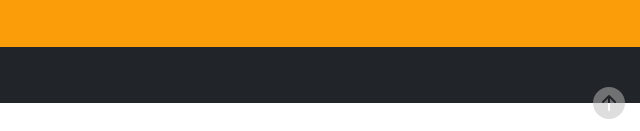
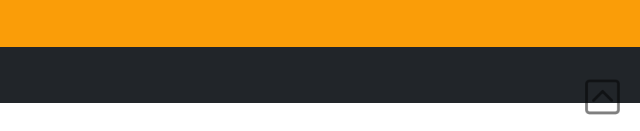
Before and after one commit to Federicofmv/Proyecto-Coder-House-Desarrollo-Web, a website: page index.html in a window 1280 px wide. Shown: the part 666-797 px from the top of the page, 640-1280 px from the left. Drawn offline with nearby package versions, Linux system fonts and the light colour scheme; a web font is replaced by a local one.

Commit message:
cambio de boton arriba

```diff
--- a/index.html
+++ b/index.html
@@ -331,9 +331,7 @@
             <div class="pieDeFooter">
               <p class="pieDeFooter__texto">Copyright © Todos los derechos reservados -- Federico Villarreal</p>
             </div>
-            <a id="Subir" href="#top"><svg xmlns="http://www.w3.org/2000/svg" width="32" height="32" fill="currentColor" class="bi bi-arrow-up-circle-fill" viewBox="0 0 16 16">
-              <path d="M16 8A8 8 0 1 0 0 8a8 8 0 0 0 16 0zm-7.5 3.5a.5.5 0 0 1-1 0V5.707L5.354 7.854a.5.5 0 1 1-.708-.708l3-3a.5.5 0 0 1 .708 0l3 3a.5.5 0 0 1-.708.708L8.5 5.707V11.5z"/>
-            </svg></a>
+            <a id="Subir" href="#top"><img class="Subir__imagen" src="/img/up-arrow.png" alt=""></a>
         </footer>
     <script src="https://cdn.jsdelivr.net/npm/bootstrap@5.1.1/dist/js/bootstrap.bundle.min.js" integrity="sha384-/bQdsTh/da6pkI1MST/rWKFNjaCP5gBSY4sEBT38Q/9RBh9AH40zEOg7Hlq2THRZ" crossorigin="anonymous"></script>
 
--- a/scss/_home.scss
+++ b/scss/_home.scss
@@ -283,14 +283,14 @@
         bottom: 0px;
         right: 0px;
         padding: 15px;
-        color: $color-gris;
-        opacity: 0.3;
-        transition: 0.4s;
+        color: black;
+        opacity: 0.5;
     }
-    #Subir:hover{
-        color: $color-gris;
-        opacity: 1;
+    .Subir__imagen {
+        height: 45px;
+        width: 45px;
     }
+
 
 
 }
@@ -564,13 +564,12 @@
         bottom: 0px;
         right: 0px;
         padding: 15px;
-        color: $color-gris;
+        color: black;
         opacity: 0.5;
-        transition: 0.4s;
     }
-    #Subir:hover{
-        color: $color-gris;
-        opacity: 1;
+    .Subir__imagen {
+        height: 45px;
+        width: 45px;
     }
 
 
@@ -856,12 +855,11 @@
         bottom: 0px;
         right: 0px;
         padding: 15px;
-        color: $color-gris;
+        color: black;
         opacity: 0.5;
-        transition: 0.4s;
     }
-    #Subir:hover{
-        color: $color-gris;
-        opacity: 1;
+    .Subir__imagen {
+        height: 45px;
+        width: 45px;
     }
 }
```
Also changed, not shown: css/style.css, img/up-arrow.png (added), 1 other file.
